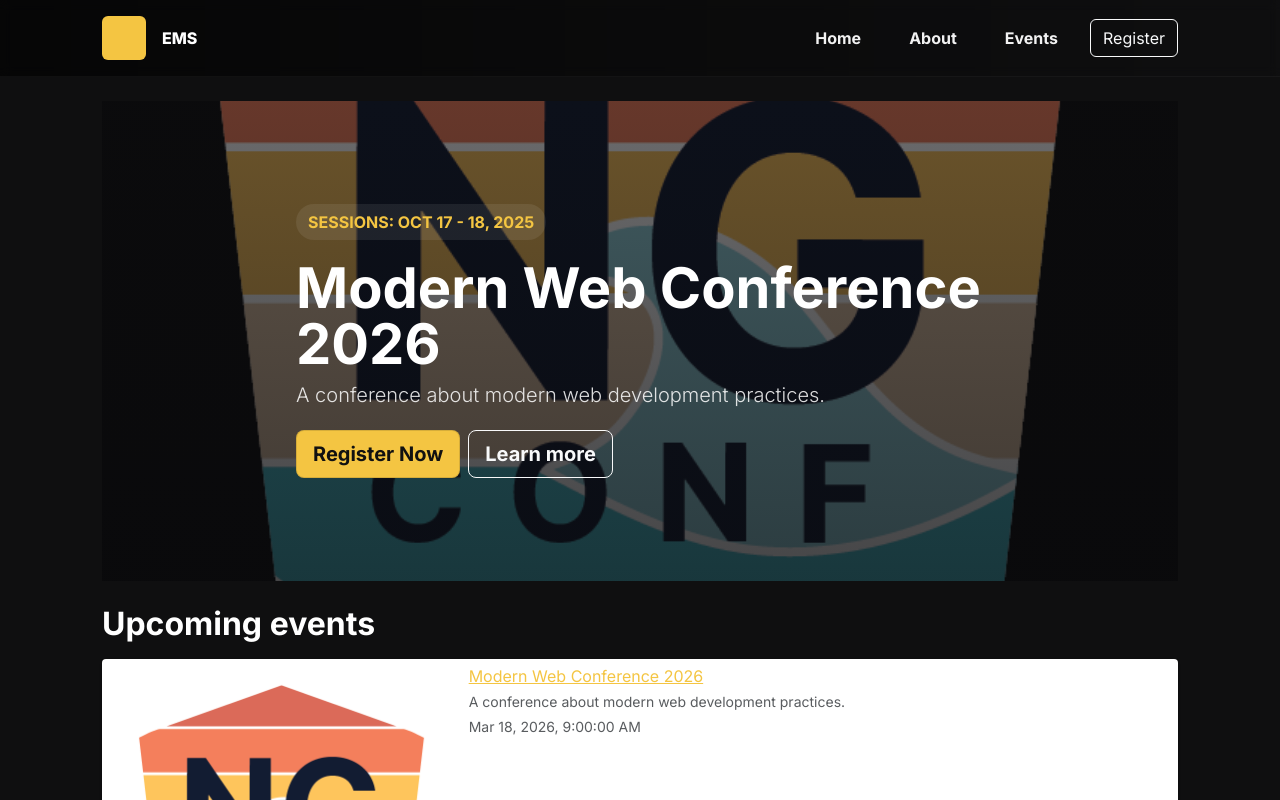
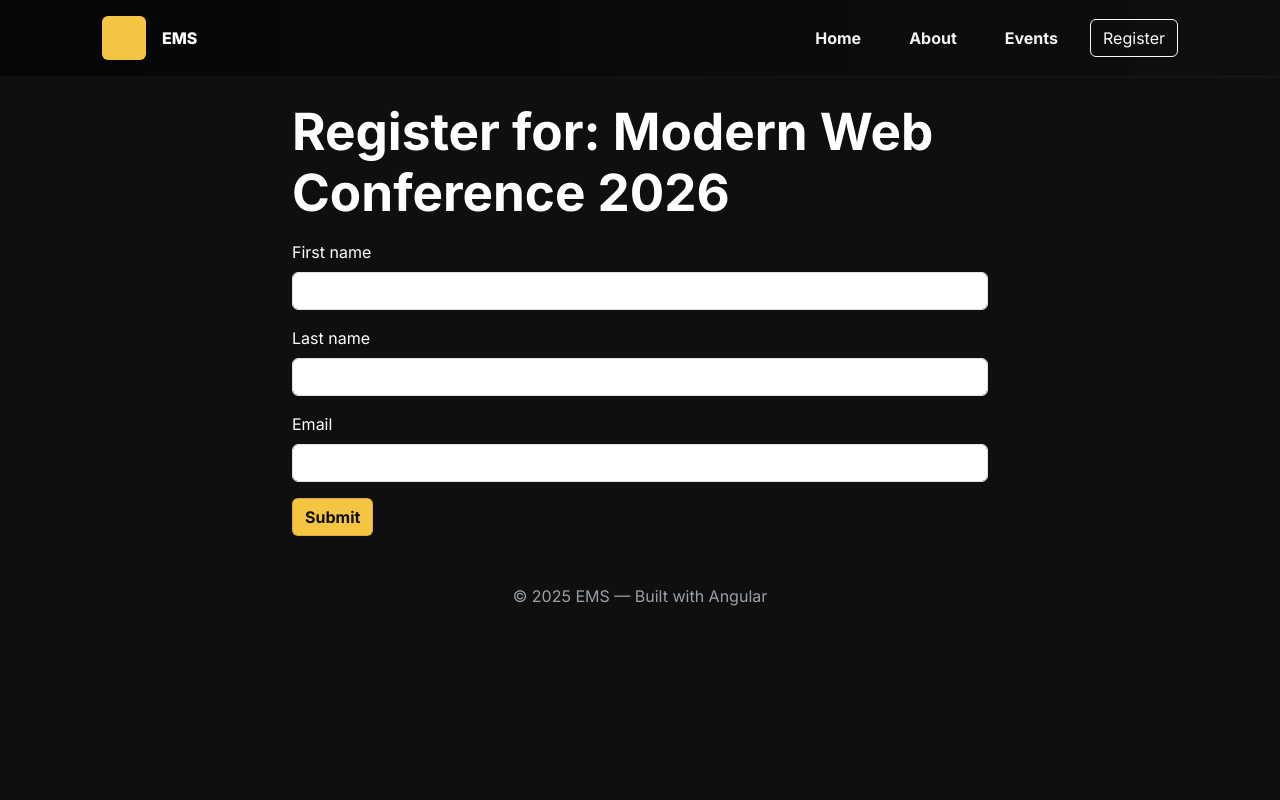
Before and after one commit to yinghuip/EMS, an Angular app in the folder ems-frontend/: page /events/1/register in a window 1280 px wide. Before the commit this address led to /. Shown: the top 800 px of the page. Built offline with nearby package versions, Linux system fonts and the light colour scheme.

Commit message:
feat: add event registration functionality with form and routing

```diff
--- a/ems-frontend/src/app/app.routes.ts
+++ b/ems-frontend/src/app/app.routes.ts
@@ -10,6 +10,10 @@ export const routes: Routes = [
 		loadComponent: () => import('./pages/about/about.page').then((m) => m.AboutPage)
 	},
 	{
+		path: 'events/:id/register',
+		loadComponent: () => import('./pages/event-register/event-register.page').then((m) => m.EventRegisterPage)
+	},
+	{
 		path: 'events/:id',
 		loadComponent: () => import('./pages/event-detail/event-detail.page').then((m) => m.EventDetailPage)
 	},
--- a/ems-frontend/src/app/pages/event-detail/event-detail.page.html
+++ b/ems-frontend/src/app/pages/event-detail/event-detail.page.html
@@ -1,25 +1,25 @@
-@if (event$ | async; as event) {
+<ng-container *ngIf="event$ | async as event; else notFound">
   <div class="container mt-4">
     <h1>{{ event.title }}</h1>
     <p class="text-muted">{{ event.start_datetime | date:'fullDate' }} • {{ event.location?.name }}</p>
-    @if (event.hero_image_url) {
-      <img [src]="event.hero_image_url" class="img-fluid mb-3" alt="{{event.title}}" />
-    }
+
+    <img *ngIf="event.hero_image_url" [src]="event.hero_image_url" class="img-fluid mb-3" alt="{{ event.title }}" />
+
     <div [innerHTML]="event.description"></div>
-    @if (event.speakers?.length) {
-      <section>
-        <h2>Speakers</h2>
-        <ul>
-          @for (s of event.speakers; track s) {
-            <li>{{ s.name }} — {{ s.bio }}</li>
-          }
-        </ul>
-      </section>
-    }
-    <a class="btn btn-primary mt-3" href="#">Register</a>
+
+    <section *ngIf="event.speakers?.length">
+      <h2>Speakers</h2>
+      <ul>
+        <li *ngFor="let s of event.speakers">{{ s.name }} — {{ s.bio }}</li>
+      </ul>
+    </section>
+
+    <a class="btn btn-primary mt-3" [routerLink]="['/events', event.id, 'register']">Register</a>
   </div>
-} @else {
+</ng-container>
+
+<ng-template #notFound>
   <div class="container mt-4">
     <h2>Event not found</h2>
   </div>
-}
+</ng-template>
--- a/ems-frontend/src/app/pages/event-detail/event-detail.page.ts
+++ b/ems-frontend/src/app/pages/event-detail/event-detail.page.ts
@@ -2,14 +2,14 @@ import { Component } from '@angular/core';
 import { Observable } from 'rxjs';
 import { EventModel } from '../../models/event.model';
 import { CommonModule } from '@angular/common';
-import { ActivatedRoute } from '@angular/router';
+import { ActivatedRoute, RouterModule } from '@angular/router';
 import { EventService } from '../../services/event.service';
 import { switchMap } from 'rxjs/operators';
 
 @Component({
   selector: 'app-event-detail',
   standalone: true,
-  imports: [CommonModule],
+  imports: [CommonModule, RouterModule],
   templateUrl: './event-detail.page.html',
   styleUrls: ['./event-detail.page.scss']
 })
--- /dev/null
+++ b/ems-frontend/src/app/pages/event-register/event-register.page.html
@@ -0,0 +1,35 @@
+<ng-container *ngIf="event$ | async as event; else notFound">
+  <div class="container mt-4">
+    <h1>Register for: {{ event.title }}</h1>
+
+    <form [formGroup]="form" (ngSubmit)="submit()" class="mt-3">
+      <div class="mb-3">
+        <label class="form-label">First name</label>
+        <input formControlName="firstName" class="form-control" />
+        <div *ngIf="submitted && form.controls.firstName.invalid" class="text-danger small">First name is required.</div>
+      </div>
+
+      <div class="mb-3">
+        <label class="form-label">Last name</label>
+        <input formControlName="lastName" class="form-control" />
+        <div *ngIf="submitted && form.controls.lastName.invalid" class="text-danger small">Last name is required.</div>
+      </div>
+
+      <div class="mb-3">
+        <label class="form-label">Email</label>
+        <input formControlName="email" class="form-control" />
+        <div *ngIf="submitted && form.controls.email.invalid" class="text-danger small">A valid email is required.</div>
+      </div>
+
+      <button class="btn btn-primary" type="submit">Submit</button>
+
+      <div *ngIf="success" class="alert alert-success mt-3">Registration successful — returning to event...</div>
+    </form>
+  </div>
+</ng-container>
+
+<ng-template #notFound>
+  <div class="container mt-4">
+    <h2>Event not found</h2>
+  </div>
+</ng-template>
--- /dev/null
+++ b/ems-frontend/src/app/pages/event-register/event-register.page.scss
@@ -0,0 +1,7 @@
+.container {
+  max-width: 720px;
+}
+
+form .form-control.ng-invalid.ng-touched {
+  border-color: #dc3545;
+}
--- /dev/null
+++ b/ems-frontend/src/app/pages/event-register/event-register.page.ts
@@ -0,0 +1,57 @@
+import { Component } from '@angular/core';
+import { CommonModule } from '@angular/common';
+import { ReactiveFormsModule, FormBuilder, Validators } from '@angular/forms';
+import { ActivatedRoute, Router, RouterModule } from '@angular/router';
+import { EventService } from '../../services/event.service';
+import { RegistrationService } from '../../services/registration.service';
+import { Observable } from 'rxjs';
+import { switchMap, map } from 'rxjs/operators';
+
+@Component({
+  selector: 'app-event-register',
+  standalone: true,
+  imports: [CommonModule, ReactiveFormsModule, RouterModule],
+  templateUrl: './event-register.page.html',
+  styleUrls: ['./event-register.page.scss']
+})
+export class EventRegisterPage {
+  eventId = '';
+  event$: Observable<any> | undefined;
+  form: any;
+
+  submitted = false;
+  success = false;
+
+  constructor(
+    private route: ActivatedRoute,
+    private eventService: EventService,
+    private registrationService: RegistrationService,
+    private fb: FormBuilder,
+    private router: Router
+  ) {
+    this.form = this.fb.group({
+      firstName: ['', Validators.required],
+      lastName: ['', Validators.required],
+      email: ['', [Validators.required, Validators.email]]
+    });
+
+    this.event$ = this.route.paramMap.pipe(
+      map((pm) => pm.get('id') || ''),
+      switchMap((id) => {
+        this.eventId = id;
+        return this.eventService.getEventById(id);
+      })
+    );
+  }
+
+  submit() {
+    this.submitted = true;
+    if (this.form.invalid) return;
+    const { firstName, lastName, email } = this.form.value as any;
+    this.registrationService.register(this.eventId, firstName, lastName, email).subscribe(() => {
+      this.success = true;
+      // Optionally navigate back after a short delay
+      setTimeout(() => this.router.navigate(['/events', this.eventId]), 1200);
+    });
+  }
+}
--- /dev/null
+++ b/ems-frontend/src/app/services/registration.service.ts
@@ -0,0 +1,37 @@
+import { Injectable } from '@angular/core';
+import { Observable, of } from 'rxjs';
+
+export interface RegistrationRecord {
+  eventId: string;
+  firstName: string;
+  lastName: string;
+  email: string;
+  createdAt: string;
+}
+
+@Injectable({ providedIn: 'root' })
+export class RegistrationService {
+  private registrations: RegistrationRecord[] = [];
+
+  register(eventId: string, firstName: string, lastName: string, email: string): Observable<RegistrationRecord> {
+    const rec: RegistrationRecord = {
+      eventId,
+      firstName,
+      lastName,
+      email,
+      createdAt: new Date().toISOString()
+    };
+    this.registrations.push(rec);
+    // Keep a copy in localStorage so it persists across reloads for demo purposes
+    try {
+      localStorage.setItem('registrations', JSON.stringify(this.registrations));
+    } catch (e) {
+      // ignore
+    }
+    return of(rec);
+  }
+
+  getForEvent(eventId: string): Observable<RegistrationRecord[]> {
+    return of(this.registrations.filter(r => r.eventId === eventId));
+  }
+}
```
